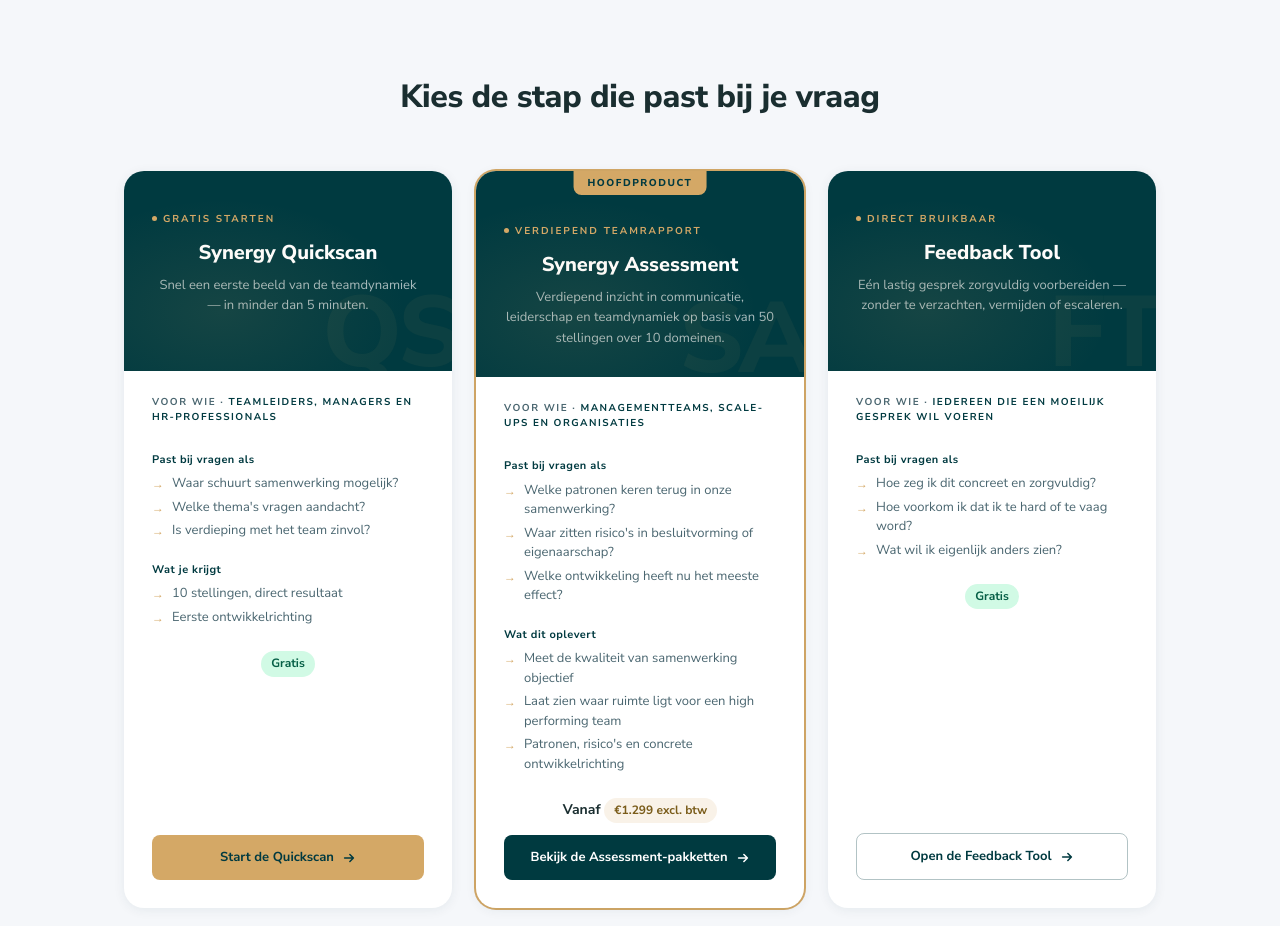
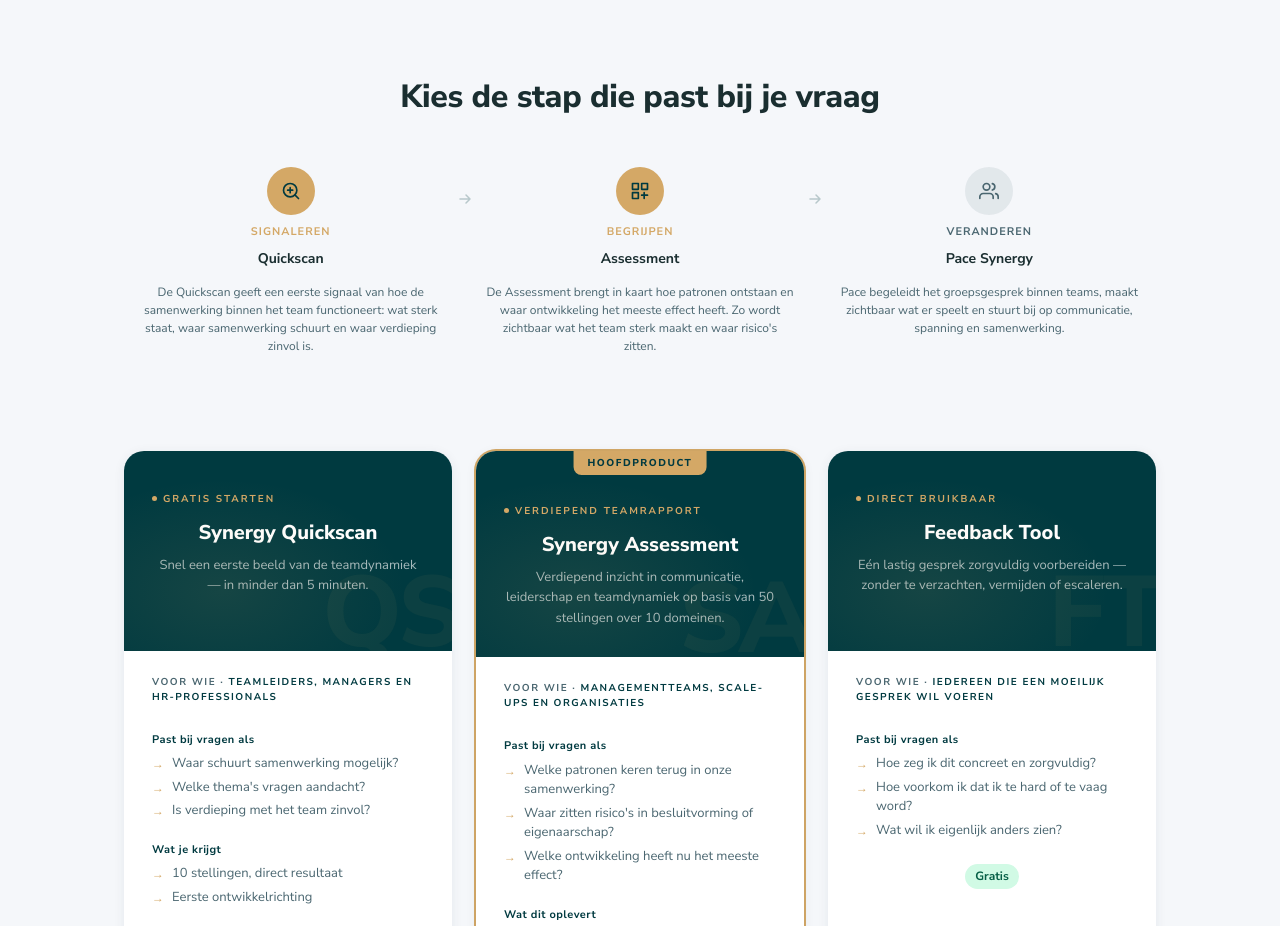
Before and after one commit to SynergyPace/pace-tools, a plain HTML site: page index.html in a window 1280 px wide. Shown: the part 1240-2166 px from the top of the page. Drawn offline with Linux system fonts and the light colour scheme.

Commit message:
Update index.html

```diff
--- a/index.html
+++ b/index.html
@@ -72,6 +72,23 @@ body { font-family: 'Nunito Sans', sans-serif; background: var(--achtergrond); c
 .callout { border-left: 3px solid var(--goud); border-radius: 0; padding: 20px 24px; background: #f9f6f0; font-size: 18px; font-style: italic; color: var(--tekst-zacht); line-height: 1.6; max-width: 780px; margin: 0 auto; text-align: left; }
 .callout strong { color: var(--donker); font-style: normal; font-size: 19px; }
 
+
+/* JOURNEY BALK */
+.journey-balk { padding: 32px 0 48px 0; text-align: center; }
+.journey-label { font-size: 11px; font-weight: 700; letter-spacing: 2px; text-transform: uppercase; color: var(--tekst-zacht); margin-bottom: 20px; }
+.journey-stappen { display: flex; align-items: flex-start; justify-content: space-between; gap: 0; max-width: 1080px; margin: 0 auto; }
+.journey-stap { flex: 1; display: flex; flex-direction: column; align-items: center; gap: 8px; padding: 0 12px; cursor: pointer; text-decoration: none; transition: opacity 0.15s; }
+.journey-stap:hover { opacity: 0.8; }
+.journey-icoon { width: 48px; height: 48px; border-radius: 50%; display: flex; align-items: center; justify-content: center; font-size: 18px; flex-shrink: 0; transition: transform 0.2s; }
+.journey-stap:hover .journey-icoon { transform: translateY(-2px); }
+.journey-icoon.goud { background: var(--goud); color: var(--donker); }
+.journey-icoon.grijs { background: rgba(0,58,64,0.08); color: var(--tekst-zacht); }
+.journey-stap-label { font-size: 11px; font-weight: 700; letter-spacing: 1px; text-transform: uppercase; color: var(--goud); }
+.journey-stap-label.grijs { color: var(--tekst-zacht); }
+.journey-stap-tool { font-size: 14px; font-weight: 700; color: var(--tekst); }
+.journey-stap-sub { font-size: 12px; color: var(--tekst-zacht); line-height: 1.5; margin-top: 4px; }
+.journey-pijl { display: flex; align-items: center; padding-top: 24px; color: rgba(0,58,64,0.25); flex-shrink: 0; font-size: 16px; }
+
 /* TOOLCARDS */
 .toolcards-sectie { background: var(--achtergrond); }
 .toolcards-grid { display: grid; grid-template-columns: repeat(3, 1fr); gap: 24px; margin-top: 48px; }
@@ -108,10 +125,10 @@ body { font-family: 'Nunito Sans', sans-serif; background: var(--achtergrond); c
 
 /* ASSESSMENT VERDIEPING */
 .verdieping-sectie { background: var(--wit); }
-.verdieping-grid { display: grid; grid-template-columns: 1fr 1fr; gap: 40px; margin-top: 48px; }
+.verdieping-grid { display: grid; grid-template-columns: 1fr 1fr; gap: 24px; margin-top: 48px; }
 .tags-rij { display: flex; flex-wrap: wrap; gap: 8px; margin-top: 12px; }
 .tag { display: inline-block; font-size: 12px; padding: 5px 12px; border-radius: 100px; background: var(--achtergrond); color: var(--tekst-zacht); border: 0.5px solid rgba(0,58,64,0.1); }
-.bewijs-blok { background: var(--achtergrond); border-radius: var(--radius); padding: 28px 32px; margin-top: 40px; display: grid; grid-template-columns: 1fr 1fr; gap: 32px; align-items: center; }
+.bewijs-blok { background: var(--wit); border-radius: var(--radius); padding: 28px 32px; margin-top: 24px; display: grid; grid-template-columns: 1fr 1fr; gap: 32px; align-items: center; border: 1px solid rgba(0,58,64,0.1); border-left: 3px solid var(--goud); }
 .bewijs-tekst h3 { font-size: 18px; font-weight: 800; color: var(--tekst); margin-bottom: 10px; }
 .bewijs-tekst p { font-size: 14px; color: var(--tekst-zacht); line-height: 1.7; }
 .bewijs-tags { display: flex; flex-wrap: wrap; gap: 8px; }
@@ -241,6 +258,42 @@ body { font-family: 'Nunito Sans', sans-serif; background: var(--achtergrond); c
 <section class="toolcards-sectie">
   <div class="sectie">
     <h2 class="sectie-titel">Kies de stap die past bij je vraag</h2>
+
+    <div class="journey-balk">
+      <div class="journey-stappen">
+        <a class="journey-stap" href="#quickscan">
+          <div class="journey-icoon goud">
+            <svg width="20" height="20" viewBox="0 0 24 24" fill="none" stroke="currentColor" stroke-width="2" stroke-linecap="round" stroke-linejoin="round"><circle cx="11" cy="11" r="8"/><path d="M21 21l-4.35-4.35M11 8v6M8 11h6"/></svg>
+          </div>
+          <div class="journey-stap-label">Signaleren</div>
+          <div class="journey-stap-tool">Quickscan</div>
+          <div class="journey-stap-sub">De Quickscan geeft een eerste signaal van hoe de samenwerking binnen het team functioneert: wat sterk staat, waar samenwerking schuurt en waar verdieping zinvol is.</div>
+        </a>
+        <div class="journey-pijl">
+          <svg width="16" height="16" viewBox="0 0 16 16" fill="none"><path d="M3 8h10M9 4l4 4-4 4" stroke="currentColor" stroke-width="1.5" stroke-linecap="round" stroke-linejoin="round"/></svg>
+        </div>
+        <a class="journey-stap" href="https://scan.s-pace.nl">
+          <div class="journey-icoon goud">
+            <svg width="20" height="20" viewBox="0 0 24 24" fill="none" stroke="currentColor" stroke-width="2" stroke-linecap="round" stroke-linejoin="round"><rect x="3" y="3" width="7" height="7"/><rect x="14" y="3" width="7" height="7"/><rect x="3" y="14" width="7" height="7"/><path d="M14 17h7M17 14v7"/></svg>
+          </div>
+          <div class="journey-stap-label">Begrijpen</div>
+          <div class="journey-stap-tool">Assessment</div>
+          <div class="journey-stap-sub">De Assessment brengt in kaart hoe patronen ontstaan en waar ontwikkeling het meeste effect heeft. Zo wordt zichtbaar wat het team sterk maakt en waar risico's zitten.</div>
+        </a>
+        <div class="journey-pijl">
+          <svg width="16" height="16" viewBox="0 0 16 16" fill="none"><path d="M3 8h10M9 4l4 4-4 4" stroke="currentColor" stroke-width="1.5" stroke-linecap="round" stroke-linejoin="round"/></svg>
+        </div>
+        <a class="journey-stap" href="https://www.s-pace.nl/contact">
+          <div class="journey-icoon grijs">
+            <svg width="20" height="20" viewBox="0 0 24 24" fill="none" stroke="currentColor" stroke-width="2" stroke-linecap="round" stroke-linejoin="round"><path d="M17 21v-2a4 4 0 0 0-4-4H5a4 4 0 0 0-4 4v2"/><circle cx="9" cy="7" r="4"/><path d="M23 21v-2a4 4 0 0 0-3-3.87M16 3.13a4 4 0 0 1 0 7.75"/></svg>
+          </div>
+          <div class="journey-stap-label grijs">Veranderen</div>
+          <div class="journey-stap-tool">Pace Synergy</div>
+          <div class="journey-stap-sub">Pace begeleidt het groepsgesprek binnen teams, maakt zichtbaar wat er speelt en stuurt bij op communicatie, spanning en samenwerking.</div>
+        </a>
+      </div>
+    </div>
+
     <div class="toolcards-grid">
 
       <!-- Quickscan -->
@@ -328,7 +381,7 @@ body { font-family: 'Nunito Sans', sans-serif; background: var(--achtergrond); c
     <h2 class="sectie-titel">Meer dan een vragenlijst</h2>
     <p class="sectie-sub">De Synergy Assessment kijkt naar samenwerking als geheel — niet naar losse meningen of individuele profielen.</p>
     <div class="verdieping-grid">
-      <div>
+      <div style="background:var(--wit); border-radius:var(--radius-groot); padding:32px; border-top:3px solid var(--goud);">
         <h3 style="font-size:16px; font-weight:700; color:var(--tekst); margin-bottom:12px;">Wat de Assessment onderzoekt</h3>
         <p style="font-size:14px; color:var(--tekst-zacht); line-height:1.7; margin-bottom:14px;">De analyse maakt zichtbaar hoe verschillende domeinen elkaar beïnvloeden:</p>
         <div class="tags-rij">
@@ -344,7 +397,7 @@ body { font-family: 'Nunito Sans', sans-serif; background: var(--achtergrond); c
           <span class="tag">terugkerende teamdynamiek</span>
         </div>
       </div>
-      <div>
+      <div style="background:var(--wit); border-radius:var(--radius-groot); padding:32px; border-top:3px solid rgba(0,58,64,0.15);">
         <h3 style="font-size:16px; font-weight:700; color:var(--tekst); margin-bottom:12px;">Wanneer is dit waardevol?</h3>
         <ul class="kaart-bullets" style="gap:8px; display:flex; flex-direction:column;">
           <li style="font-size:14px;">besluiten traag gaan of steeds opnieuw worden besproken</li>
```
